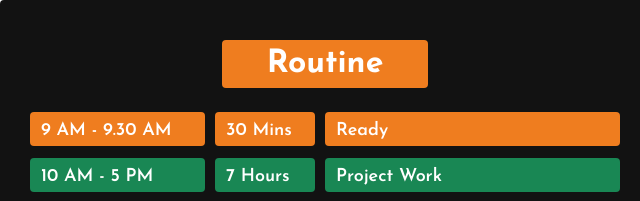
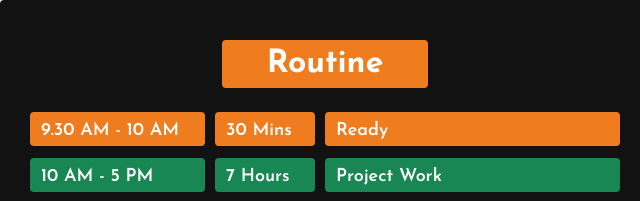
Before and after one commit to babunewgit1/routine, a plain HTML site: page index.html in a window 1280 px wide. Shown: the top 201 px of the page, 0-640 px from the left. Drawn offline with Linux system fonts and the light colour scheme.

Commit message:
final version

```diff
--- a/index.html
+++ b/index.html
@@ -44,7 +44,7 @@
         <div class="subroutine mt-4">
           <div class="subroutine_wrapper">
             <div class="subroutine_block">
-              <p>9 AM - 9.30 AM</p>
+              <p>9.30 AM - 10 AM</p>
               <p>30 Mins</p>
               <p>Ready</p>
             </div>
```
